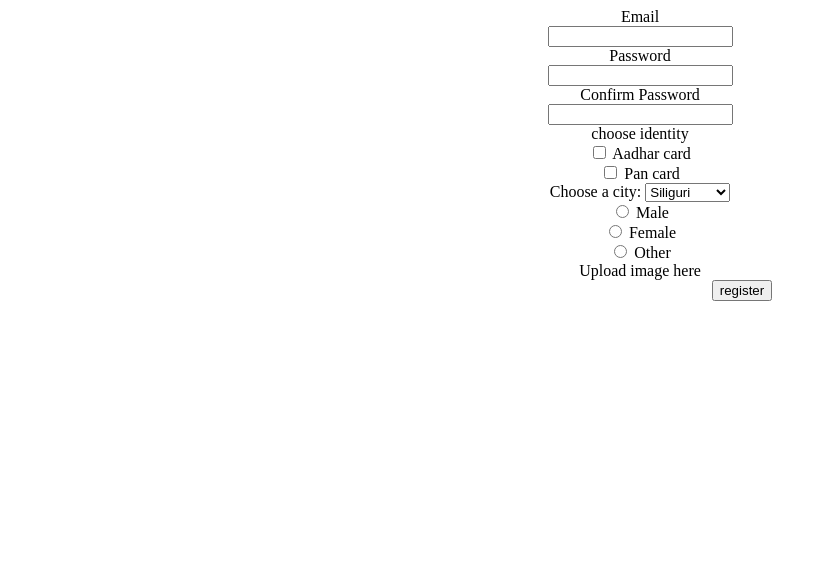
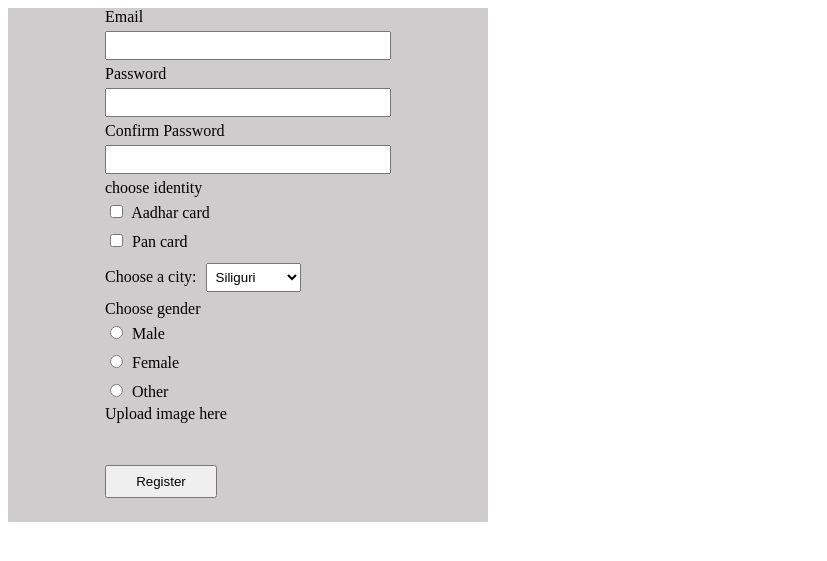
Before and after one commit to sk-roy98/techmonastic_form, a PHP site: page / in a window 1280 px wide. Shown: the top 561 px of the page, without its empty margins (0-827 px from the left). Run offline with PHP 8.4, Linux system fonts and the light colour scheme; data that the repository does not hold is empty.

Commit message:
validation

```diff
--- a/index.php
+++ b/index.php
@@ -1,3 +1,51 @@
+<?php
+if (isset($_POST["register"])){
+
+    if(empty($_POST['email'])||
+    empty($_POST['password'])||
+    empty($_POST['confirm'])){
+        echo('please fill the required fields!');
+    }
+}
+    else if($_POST['password'] !== $_POST['confirm']){
+        echo('password and confirm password should match!');
+    }
+
+    else{
+    //   // uploading
+    //   $msg = "";
+    //   // If upload button is clicked ...
+    // if (isset($_POST['register'])){
+    //     $email = mysqli_real_escape_string($conn, $_REQUEST['email']);
+    //     $password = mysqli_real_escape_string($conn, $_REQUEST['password']);
+    //     $identity = mysqli_real_escape_string($conn, $_REQUEST['identity']);
+    //     $city = mysqli_real_escape_string($conn, $_REQUEST['city']);
+    //     $gender = mysqli_real_escape_string($conn, $_REQUEST['gender']);
+    //     $filename = $_FILES["image"]["name"];
+    //     $tempname = $_FILES["image"]["tmp_name"];
+    //         $folder = "user/".$filename;
+
+    //         include('config/db_connect.php');
+
+    //         // Get all the submitted data from the form
+    //         $sql = "INSERT INTO `user`(`id`, `email`, `password`, `identity`, `city`, `gender`, `image`) VALUES
+    //         ('$email','$password','$identity','$city','$gender','$filename')";
+
+
+    //         // Execute query
+    //         mysqli_query($db, $sql);
+
+    //         // Now let's move the uploaded image into the folder: user
+    //         if (move_uploaded_file($tempname, $folder))  {
+    //             $msg = "Image uploaded successfully";
+    //         }else{
+    //             $msg = "Failed to upload image";
+    //       }
+    // }
+}
+
+?>
+
 <!DOCTYPE html>
 <html lang="en">
 <head>
@@ -9,41 +57,42 @@
 </head>
 <body>
     <div class="formValidation">
-    <form action="register.php" method="POST" enctype="multipart/form-data" >
+    <form action=" " method="post" enctype="multipart/form-data" >
         <label for="mail">Email</label><br>
-        <input type="email" id="mail" name="email"><br>
+        <input  class="input box" type="email" id="mail" name="email"><br>
 
         <label for="pw">Password</label><br>
-        <input type="password" id="pw" name ="password"><br>
+        <input class="input box" type="password" id="pw" name ="password"><br>
 
-        <label for="pw">Confirm Password</label><br>
-        <input type="Password" id="confirm" name ="confirm"><br>
+        <label for="confirm">Confirm Password</label><br>
+        <input class="input box" type="Password" id="confirm" name ="confirm"><br>
 
-        <label for="identity1, identity2", name= 'identity'>choose identity</label><br>
-        <input type="checkbox" id="Identity1" name="identity[]" value="Aadhar">
-        <label for="Identity1"> Aadhar card</label><br>
-        <input type="checkbox" id="Identity2" name="identity[]" value="Pan">
-        <label for="identity2"> Pan card</label><br>
+        <label for="identity1">choose identity</label><br>
+        <input class="input" type="checkbox" id="Identity" name="identity[]" value="Aadhar">
+        <label for="Identity"> Aadhar card</label><br>
+        <input class="input" type="checkbox" id="Identity" name="identity[]" value="Pan">
+        <label for="Identity"> Pan card</label><br>
+
 
         <label for="city">Choose a city:</label>
-        <select id="city" name="city">
+        <select class="input" id="city" name="city">
         <option value="siliguri">Siliguri</option>
         <option value="darjeeling">Darjeeling</option>
         <option value="kalimpong">Kalimpong</option>
         </select><br>
-
-        <input type="radio" id="male" name="gender" value="male">
+        <label>Choose gender</label><br>
+        <input class="input" type="radio" id="male" name="gender" value="male">
         <label for="male">Male</label><br>
-        <input type="radio" id="female" name="gender" value="female">
+        <input class="input" type="radio" id="female" name="gender" value="female">
         <label for="female">Female</label><br>
-        <input type="radio" id="other" name="gender" value="other">
+        <input class="input" type="radio" id="other" name="gender" value="other">
         <label for="other">Other</label><br>
 
-        <input type="file" id="file" name="image" accept="image/png , image/jpeg" onchange="uploaded(event)" name="image" style="display: none;">
+        <input class="input" type="file" id="file" name="image" accept="image/png , image/jpeg" onchange="uploaded(event)" name="image" style="display: none;">
         <label for="file" style="cursor: pointer;">Upload image here</label><br>
         <img id="display" width="200"/>
 
-        <button type="submit" name = "register" class="submit"> register </button>
+        <input class="button" type="submit" name = "register" value="Register"/>
     </form>
     </div>
     <script>
--- a/styles.css
+++ b/styles.css
@@ -1,3 +1,21 @@
-body{
-    text-align: center;
+.formValidation{
+    background-color: rgb(206, 204, 204);
+    width: 30rem;
+    display: flex;
+    justify-content: center;
 }
+.input{
+    width: fit-content;
+    padding: 5px;
+    margin: 8px 5px;
+}
+.box{
+    width: 17rem;
+    margin : 5px 0;
+}
+.button{
+    width:7rem;
+    padding: 7px 5px;
+    margin: 1.5rem 0;
+    display: block;
+}
```
Also changed, not shown: register.php (deleted, +0 -49 lines).
